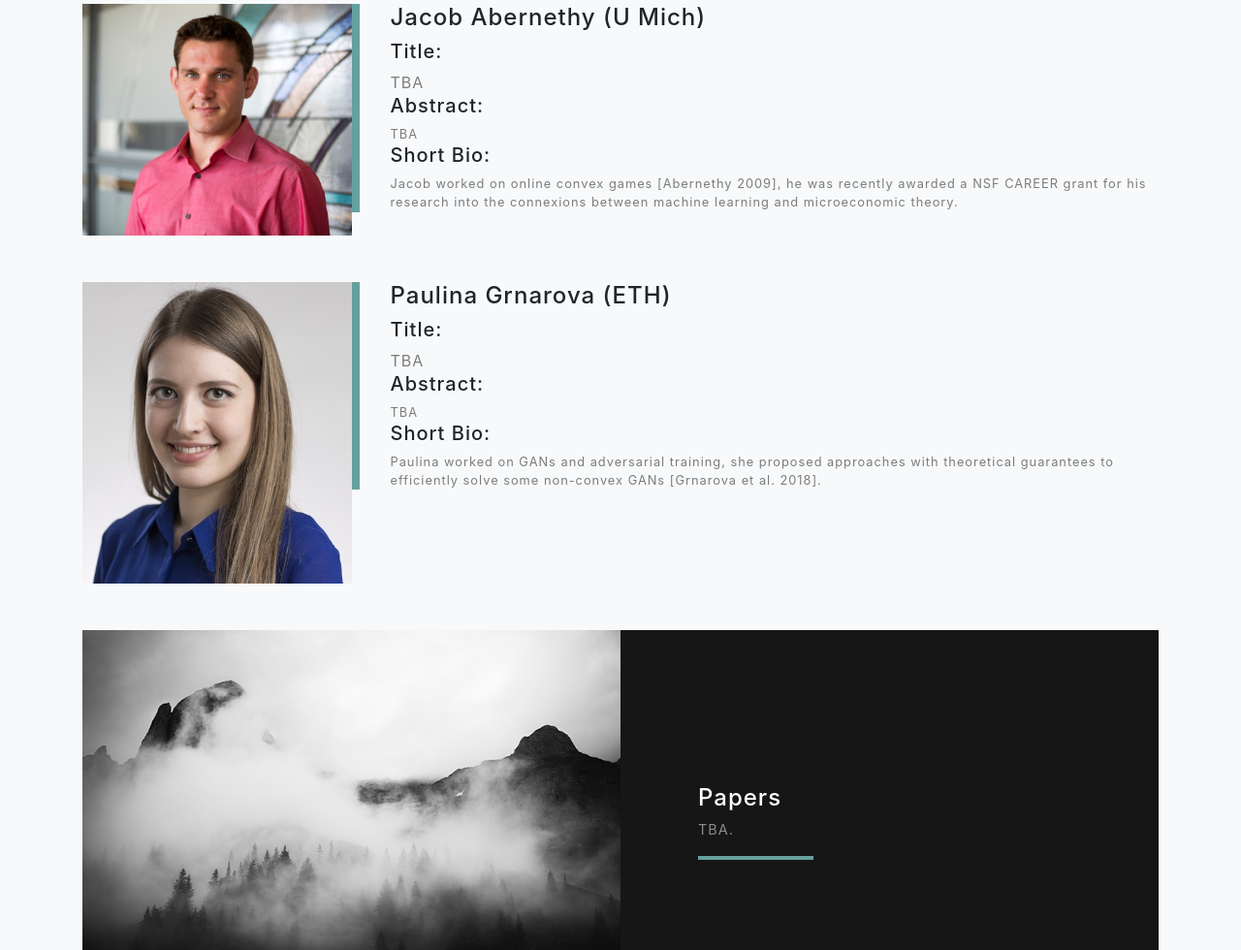
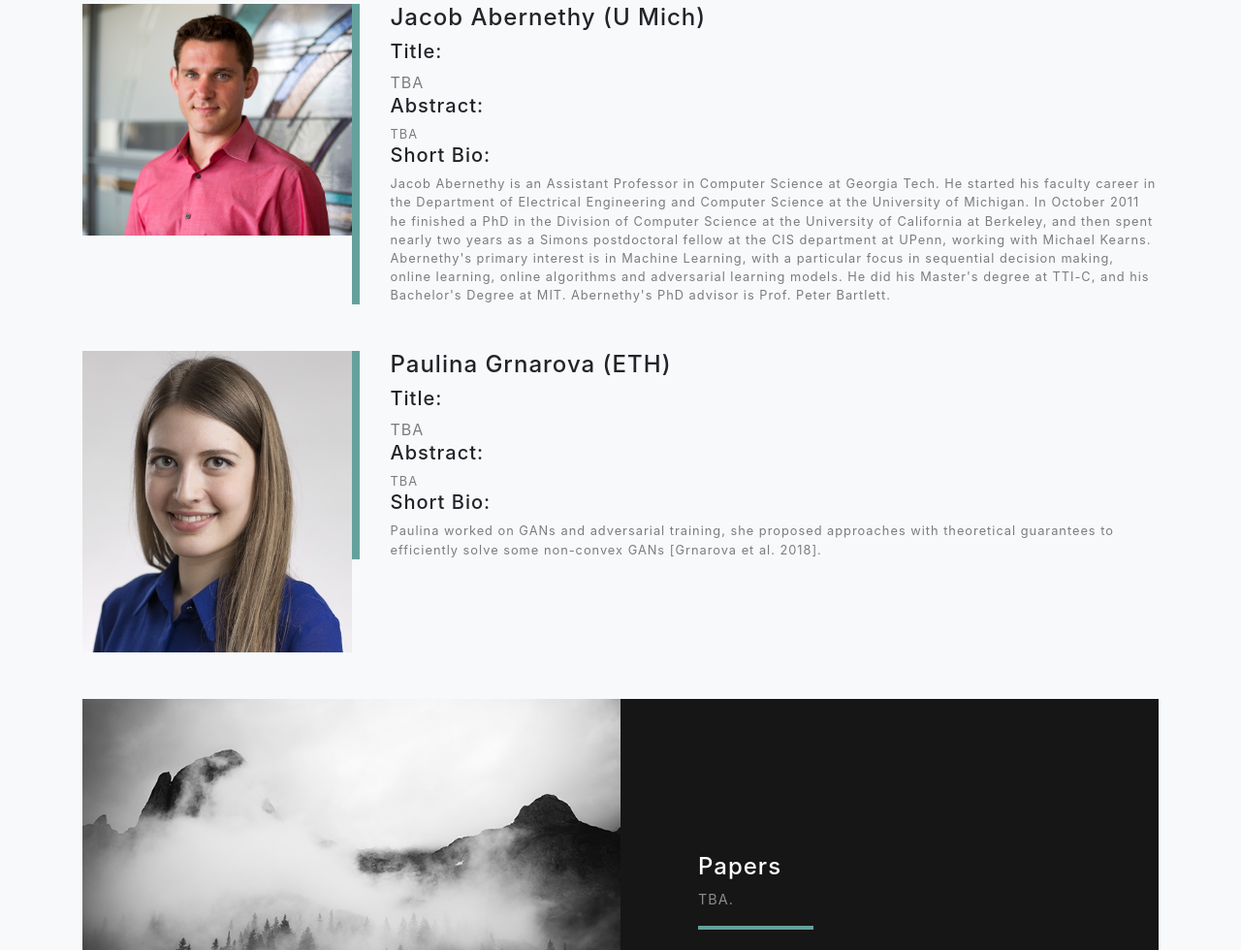
Before and after one commit to sgo-workshop/sgo-workshop.github.io, a website with bundled scripts: page index.html in a window 1280 px wide. Shown: the part 4990-5970 px from the top of the page at 97% size. Built offline with nearby package versions, Linux system fonts and the light colour scheme.

Commit message:
Jacob's Bio

```diff
--- a/index.html
+++ b/index.html
@@ -199,7 +199,7 @@
                 </p>
                 <h5>Short Bio:</h5>
                 <p class="text-black-50 mb-0 small">
-                  Jacob worked on online convex games [Abernethy 2009], he was recently awarded a NSF CAREER grant for his research into the connexions between machine learning and microeconomic theory.
+                  Jacob Abernethy is an Assistant Professor in Computer Science at Georgia Tech. He started his faculty career in the Department of Electrical Engineering and Computer Science at the University of Michigan. In October 2011 he finished a PhD in the Division of Computer Science at the University of California at Berkeley, and then spent nearly two years as a Simons postdoctoral fellow at the CIS department at UPenn, working with Michael Kearns. Abernethy's primary interest is in Machine Learning, with a particular focus in sequential decision making, online learning, online algorithms and adversarial learning models. He did his Master's degree at TTI-C, and his Bachelor's Degree at MIT. Abernethy's PhD advisor is Prof. Peter Bartlett.
                 </p>
               </div>
             </div>
```
Lines whose indentation alone changed are shown as unchanged.
